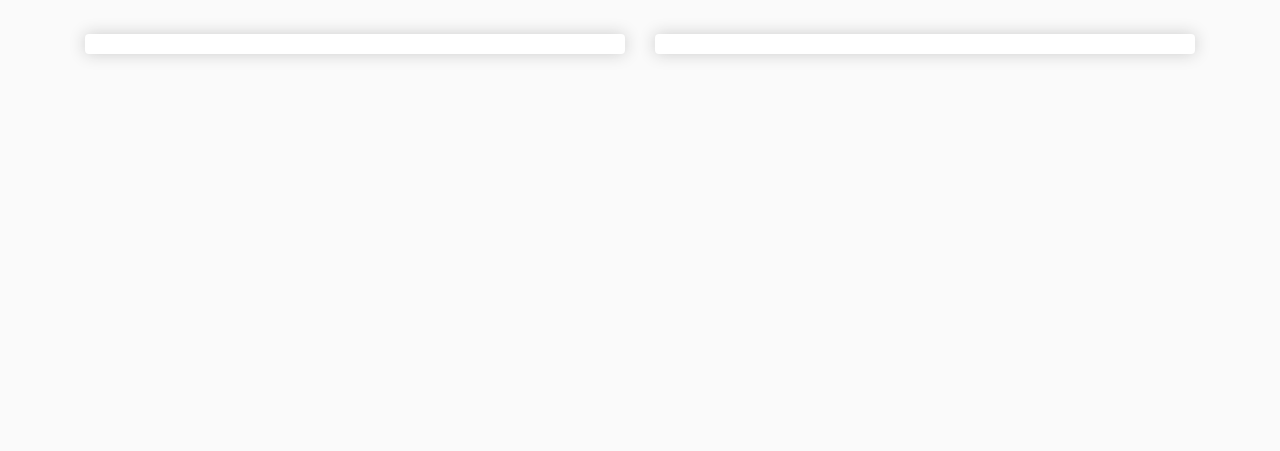
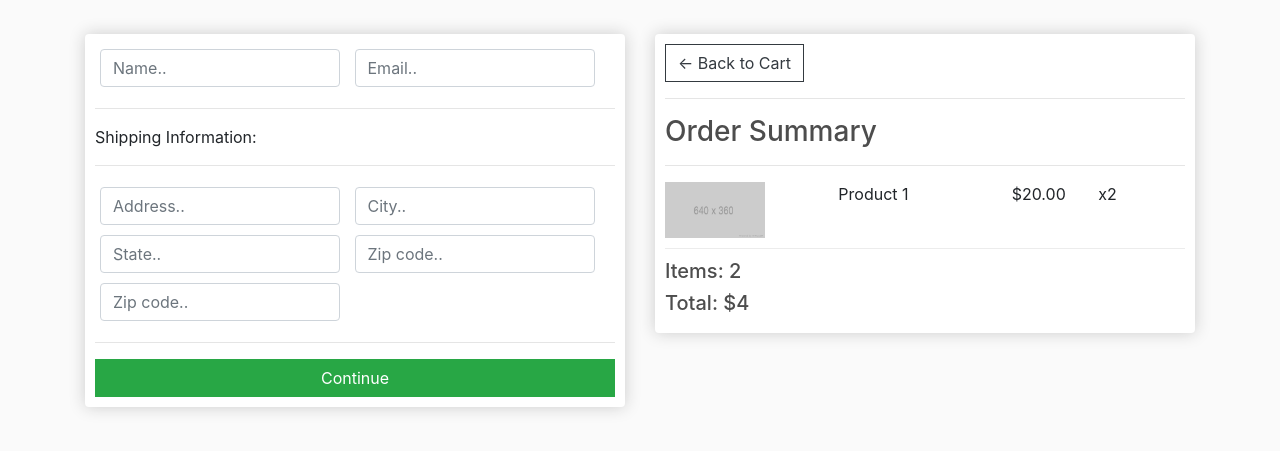
Before and after one commit to hennible0612/ShopifyMirror, a Django app: template ecommerce/store/templates/store/checkout.html in a window 1280 px wide. Shown: the part 57-508 px from the top of the page. Run offline with Django 3.2, Linux system fonts and the light colour scheme; the template is opened without the code that fills it, so the values that code supplies are empty; some libraries are stand-ins or nearby versions.

Commit message:
checkout 추가
.

```diff
--- a/ecommerce/store/templates/store/checkout.html
+++ b/ecommerce/store/templates/store/checkout.html
@@ -1,18 +1,69 @@
 {% extends 'store/main.html' %}
-{% load static %} <!-- static css load 그리고 나서 밑에 다이나믹하게 로드 -->
+{% load static %}
 {% block content %}
      <div class="row">
 		<div class="col-lg-6">
 			<div class="box-element" id="form-wrapper">
-
+				<form id="form">
+                    <!-- 이름 이메일 -->
+					<div id="user-info">
+						<div class="form-field">
+							<input required class="form-control" type="text" name="name" placeholder="Name..">
+						</div>
+						<div class="form-field">
+							<input required class="form-control" type="email" name="email" placeholder="Email..">
 						</div>
 					</div>
-    <div class="col-lg-6">
-        <div class="box-element" id="form-wrapper">
-
+                    <!-- 주소 등등-->
+					<div id="shipping-info">
+						<hr>
+						<p>Shipping Information:</p>
+						<hr>
+						<div class="form-field">
+							<input class="form-control" type="text" name="address" placeholder="Address..">
+						</div>
+						<div class="form-field">
+							<input class="form-control" type="text" name="city" placeholder="City..">
+						</div>
+						<div class="form-field">
+							<input class="form-control" type="text" name="state" placeholder="State..">
+						</div>
+						<div class="form-field">
+							<input class="form-control" type="text" name="zipcode" placeholder="Zip code..">
+						</div>
+						<div class="form-field">
+							<input class="form-control" type="text" name="country" placeholder="Zip code..">
 						</div>
 					</div>
 
+					<hr>
+					<input id="form-button" class="btn btn-success btn-block" type="submit" value="Continue">
+				</form>
+
 
             </div>
+
+            <br>
+			<div class="box-element hidden" id="payment-info">
+				<small>Paypal Options</small>
+			</div>
+		</div>
+
+		<div class="col-lg-6">
+			<div class="box-element">
+				<a  class="btn btn-outline-dark" href="{% url 'cart' %}">&#x2190; Back to Cart</a>
+				<hr>
+				<h3>Order Summary</h3>
+				<hr>
+				<div class="cart-row">
+					<div style="flex:2"><img class="row-image" src="{% static 'images/placeholder.png' %}"></div>
+					<div style="flex:2"><p>Product 1</p></div>
+					<div style="flex:1"><p>$20.00</p></div>
+					<div style="flex:1"><p>x2</p></div>
+				</div>
+				<h5>Items:   2</h5>
+				<h5>Total:   $4</h5>
+			</div>
+		</div>
+	</div>
 {% endblock content %}
```
Lines whose indentation alone changed are shown as unchanged.
